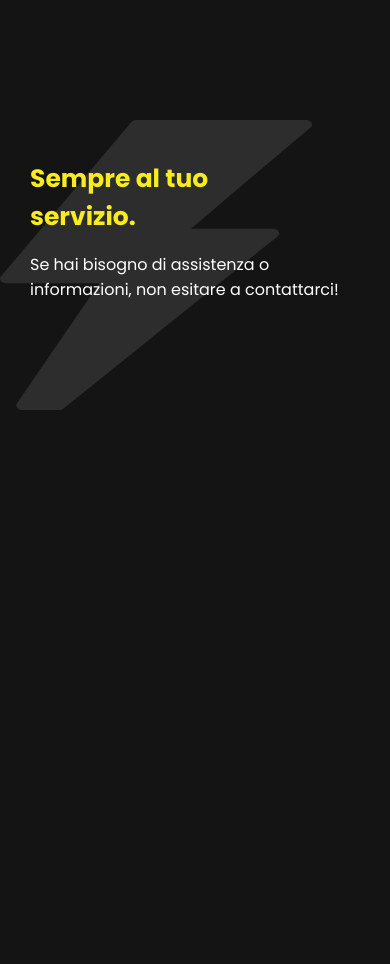
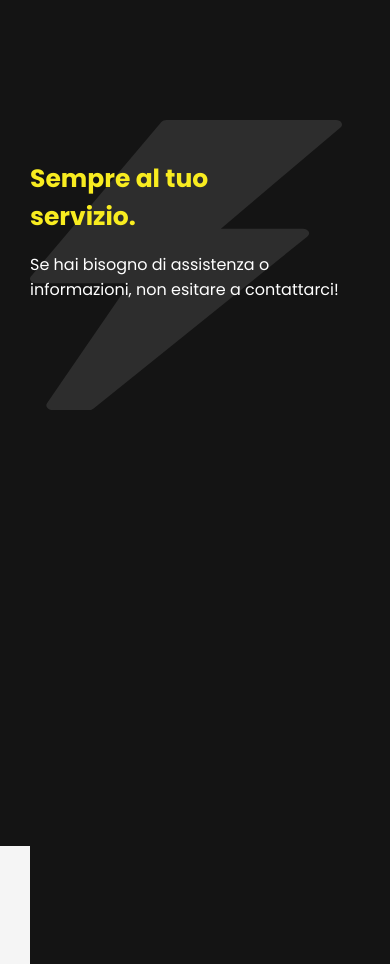
Before and after one commit to michelepatella/mmeletricarservice.it, a React (Create React App) app: page / in a window 390 px wide. Shown: the part 5260-6224 px from the top of the page. Built offline with nearby package versions, Linux system fonts and the light colour scheme.

Commit message:
better visualization of contatti section for small screens.

```diff
--- a/src/css/contatti/ContattiContent.css
+++ b/src/css/contatti/ContattiContent.css
@@ -122,7 +122,6 @@
     .contatti-title {
         font-family: 'Poppins';
         width: var(--cns_h2_width_small_portrait);
-        margin-left: var(--cns_h2_p_margin_left_small_portrait);
         color: var(--accent_color);
         text-align: left;
         font-size: var(--h2_size_small);
@@ -136,11 +135,11 @@
         font-size: var(--p_size_small);
         text-align: left;
         color: white;
-        margin-left: var(--cns_p_margin_left_small_portrait);
     }
 
     .title-contatti-container {
         background-size: 80%;
+        margin-left: var(--cns_p_margin_left_small_portrait);
     }
 }
 
@@ -150,7 +149,6 @@
     .contatti-title {
         font-family: 'Poppins';
         width: var(--cns_h2_width_small_landscape);
-        margin-left: var(--cns_h2_p_margin_left_small_landscape);
         color: var(--accent_color);
         text-align: left;
         font-size: var(--h2_size_small);
@@ -164,10 +162,10 @@
         font-size: var(--p_size_small);
         text-align: left;
         color: white;
-        margin-left: var(--cns_h2_p_margin_left_small_landscape);
     }
 
     .title-contatti-container {
+        margin-left: var(--cns_h2_p_margin_left_small_landscape);
         background-size: 45%;
     }
 
```
